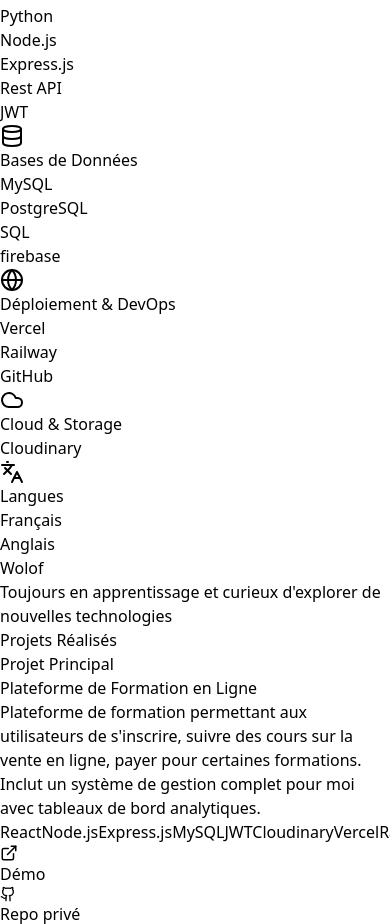
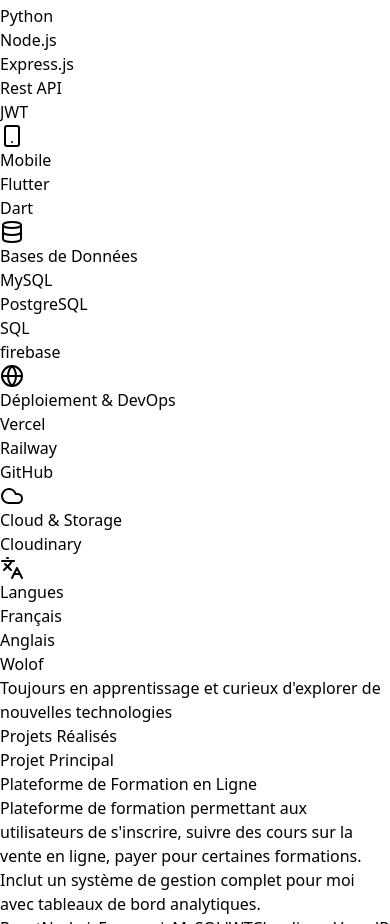
Before and after one commit to Tekkiiisn/mon-portfolio, a React (Vite) app: page / in a window 390 px wide. Shown: the part 1182-2106 px from the top of the page. Built offline with nearby package versions, Linux system fonts and the light colour scheme.

Commit message:
Add mobile skills category with Smartphone icon
Added Smartphone icon and mobile skills category.

```diff
--- a/src/components/Skills.jsx
+++ b/src/components/Skills.jsx
@@ -1,4 +1,4 @@
-import { Code, Database, Server, Globe,LanguagesIcon ,Cloud} from 'lucide-react';
+import { Code, Database, Server, Globe,LanguagesIcon ,Cloud,Smartphone} from 'lucide-react';
 
 export default function Skills() {
   const skillCategories = [
@@ -17,6 +17,13 @@ export default function Skills() {
       gradient: 'from-amber-500 to-orange-600',
       border: 'border-amber-500/30'
     },
+    {
+  icon: <Smartphone className="w-8 h-8" />,
+  title: 'Mobile',
+  skills: ['Flutter', 'Dart'],
+  gradient: 'from-sky-500 to-blue-600',
+  border: 'border-sky-500/30'
+},
     {
       icon: <Database className="w-8 h-8" />,
       title: 'Bases de Données',
```
